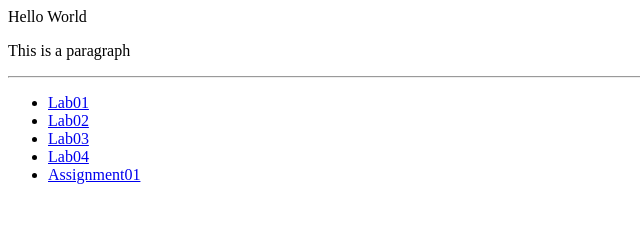
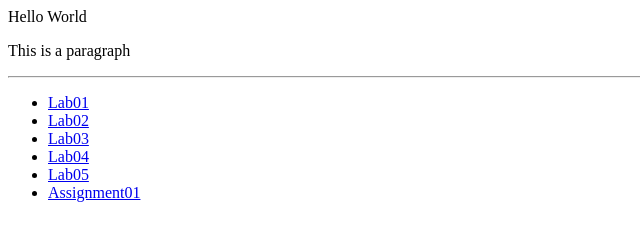
Before and after one commit to GhilliedFox/COMP-1537-web-development, a plain HTML site: page index.html in a window 1280 px wide. Shown: the whole page, without its empty margins (0-640 px from the left). Drawn offline with Linux system fonts and the light colour scheme.

Commit message:
updated index.html

```diff
--- a/index.html
+++ b/index.html
@@ -27,6 +27,9 @@
         <a href="./Lab04/indexlab04.html"> Lab04 </a>
       </li>
       <li>
+        <a href="./Lab05/lab05index.html"> Lab05 </a>
+      </li>
+      <li>
         <a href="./assignment01/assignment01index.html"> Assignment01 </a>
       </li>
     </ul>
```
